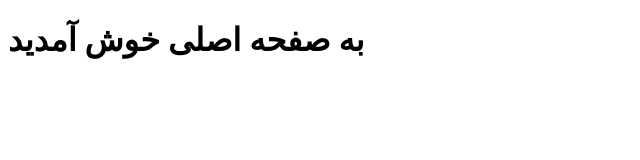
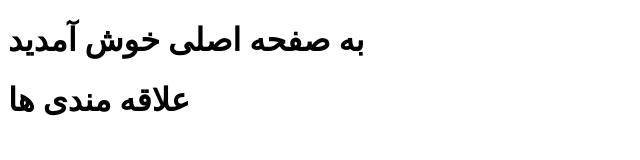
Before and after one commit to zeinabfallah20/Testi, a plain HTML site: page index.html in a window 1280 px wide. Shown: the whole page, without its empty margins (0-640 px from the left). Drawn offline with Linux system fonts and the light colour scheme.

Commit message:
DeleteDoc

```diff
--- a/index.html
+++ b/index.html
@@ -8,5 +8,6 @@
 </head>
 <body>
     <h1>به صفحه اصلی خوش آمدید</h1>
+    <h1>علاقه مندی ها</h1>
 </body>
 </html>
```
Also changed, not shown: docs.txt (deleted), docsFinal.txt (deleted), task2.html (added).
